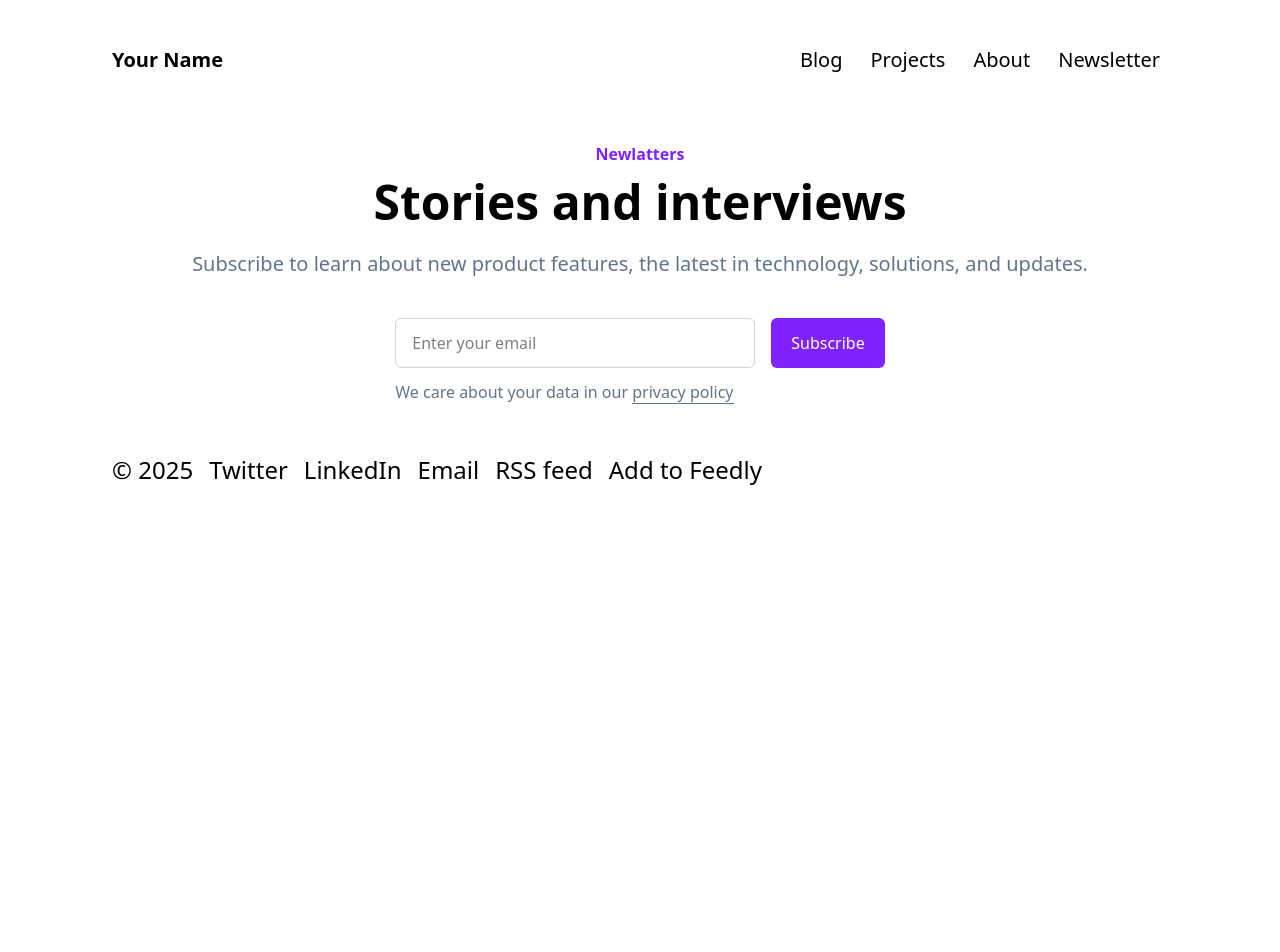
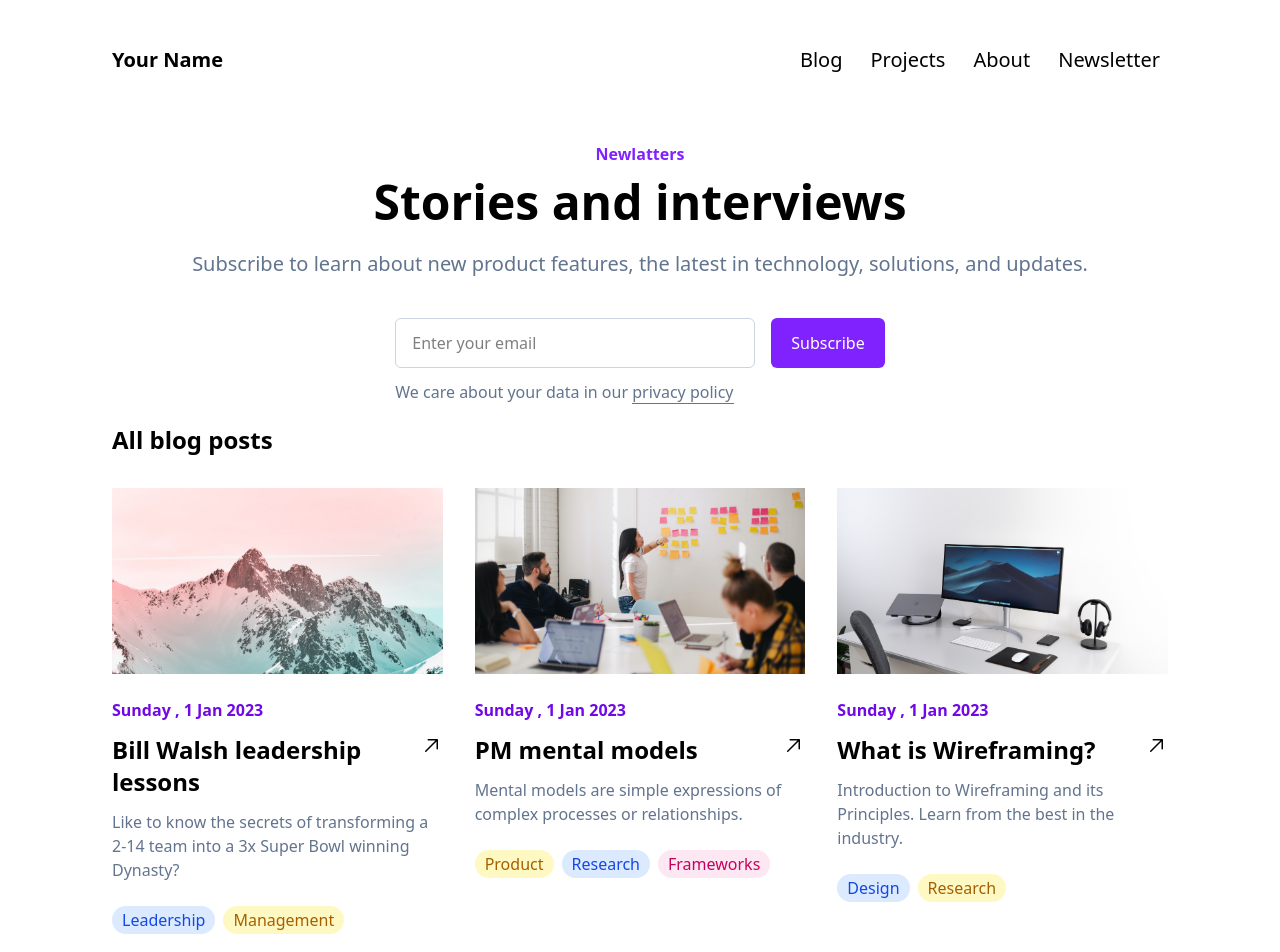
Before and after one commit to RaghadDeveloper/task-6-adv, a React (Vite) app: page /newsletter in a window 1280 px wide. Shown: the top 952 px of the page. Before the commit the page ends 800 px from the top, so only its background shows below. Built offline with nearby package versions, Linux system fonts and the light colour scheme.

Commit message:
feat: add all blog posts section to newsletter page

```diff
--- a/src/pages/NewsLetter.tsx
+++ b/src/pages/NewsLetter.tsx
@@ -1,9 +1,33 @@
+import { useSelector } from "react-redux";
 import NewsLetterHero from "../components/NewsLetterHero";
+import type { Blog } from "../interfaces";
+import BlogCard from "../components/BlogCard";
 
 const NewsLetter = () => {
+  const { blogs } = useSelector(
+    (state: { blogs: { blogs: Array<Blog> } }) => state?.blogs
+  );
+
   return (
     <div>
       <NewsLetterHero />
+
+      <h2 className="mb-8 font-semibold text-2xl">All blog posts</h2>
+      <div className="grid grid-cols-1 sm:grid-cols-2 lg:grid-cols-3 gap-x-8 gap-y-12 mb-6">
+        {blogs
+          .slice(0, 3)
+          .map((blog, index) =>
+            index === 2 ? (
+              <BlogCard
+                key={blog.id}
+                blog={blog}
+                className="sm:col-span-2 lg:col-span-1"
+              />
+            ) : (
+              <BlogCard key={blog.id} blog={blog} />
+            )
+          )}
+      </div>
     </div>
   );
 };
```
